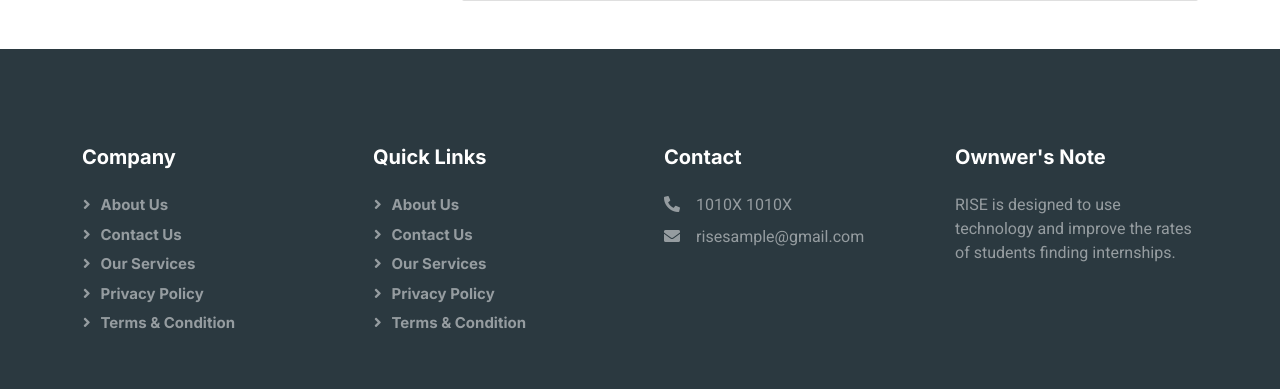
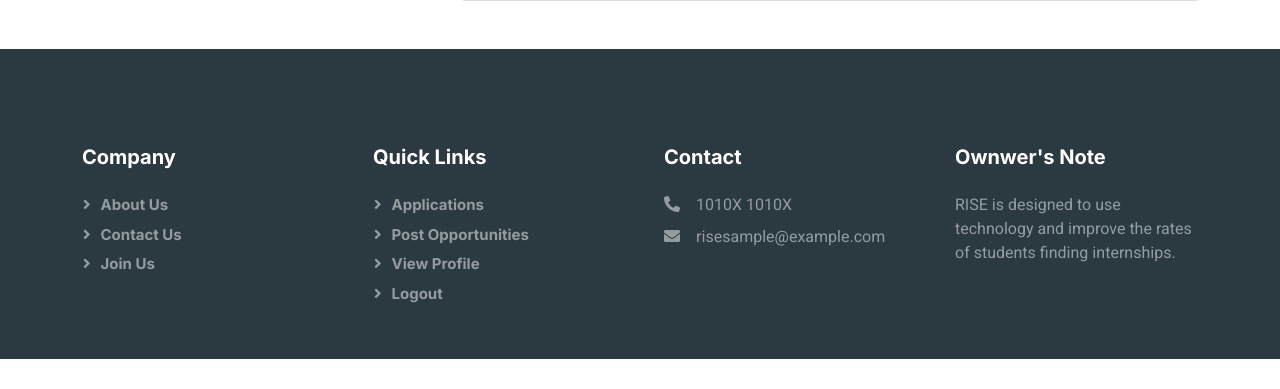
Before and after one commit to ckphase/RISE-Ready-to-Intern-Skill-up-and-Elevate, a PHP site: page /companyMessage.php in a window 1280 px wide. Shown: the part 705-1094 px from the top of the page. After the commit the page ends 1064 px from the top, so only its background shows below. Run offline with PHP 8.4, Linux system fonts and the light colour scheme; some libraries are stand-ins or nearby versions.

Commit message:
Fix : Convert Static Pages to Dynamic – Company Panel

```diff
--- a/company/companyFooter.php
+++ b/company/companyFooter.php
@@ -6,24 +6,21 @@
                 <div class="row g-5">
                     <div class="col-lg-3 col-md-6">
                         <h5 class="text-white mb-4">Company</h5>
-                        <a class="btn btn-link text-white-50" href="">About Us</a>
-                        <a class="btn btn-link text-white-50" href="">Contact Us</a>
-                        <a class="btn btn-link text-white-50" href="">Our Services</a>
-                        <a class="btn btn-link text-white-50" href="">Privacy Policy</a>
-                        <a class="btn btn-link text-white-50" href="">Terms & Condition</a>
+                        <a class="btn btn-link text-white-50" href="about.php">About Us</a>
+                        <a class="btn btn-link text-white-50" href="contact.php">Contact Us</a>
+                        <a class="btn btn-link text-white-50" href="signin.php">Join Us</a>
                     </div>
                     <div class="col-lg-3 col-md-6">
                         <h5 class="text-white mb-4">Quick Links</h5>
-                        <a class="btn btn-link text-white-50" href="">About Us</a>
-                        <a class="btn btn-link text-white-50" href="">Contact Us</a>
-                        <a class="btn btn-link text-white-50" href="">Our Services</a>
-                        <a class="btn btn-link text-white-50" href="">Privacy Policy</a>
-                        <a class="btn btn-link text-white-50" href="">Terms & Condition</a>
+                        <a class="btn btn-link text-white-50" href="companyApproval.php">Applications</a>
+                        <a class="btn btn-link text-white-50" href="companyOpportunities.php">Post Opportunities</a>
+                        <a class="btn btn-link text-white-50" href="companyProfile.php">View Profile</a>
+                        <a class="btn btn-link text-white-50" href="../dbms/logout.php">Logout</a>
                     </div>
                     <div class="col-lg-3 col-md-6">
                         <h5 class="text-white mb-4">Contact</h5>
                         <p class="mb-2"><i class="fa fa-phone-alt me-3"></i>1010X 1010X</p>
-                        <p class="mb-2"><i class="fa fa-envelope me-3"></i>risesample@gmail.com</p>
+                        <p class="mb-2"><i class="fa fa-envelope me-3"></i>risesample@example.com</p>
 
                     </div>
                     <div class="col-lg-3 col-md-6">
```
Also changed, not shown: company/company.php (+39 -22 lines).
